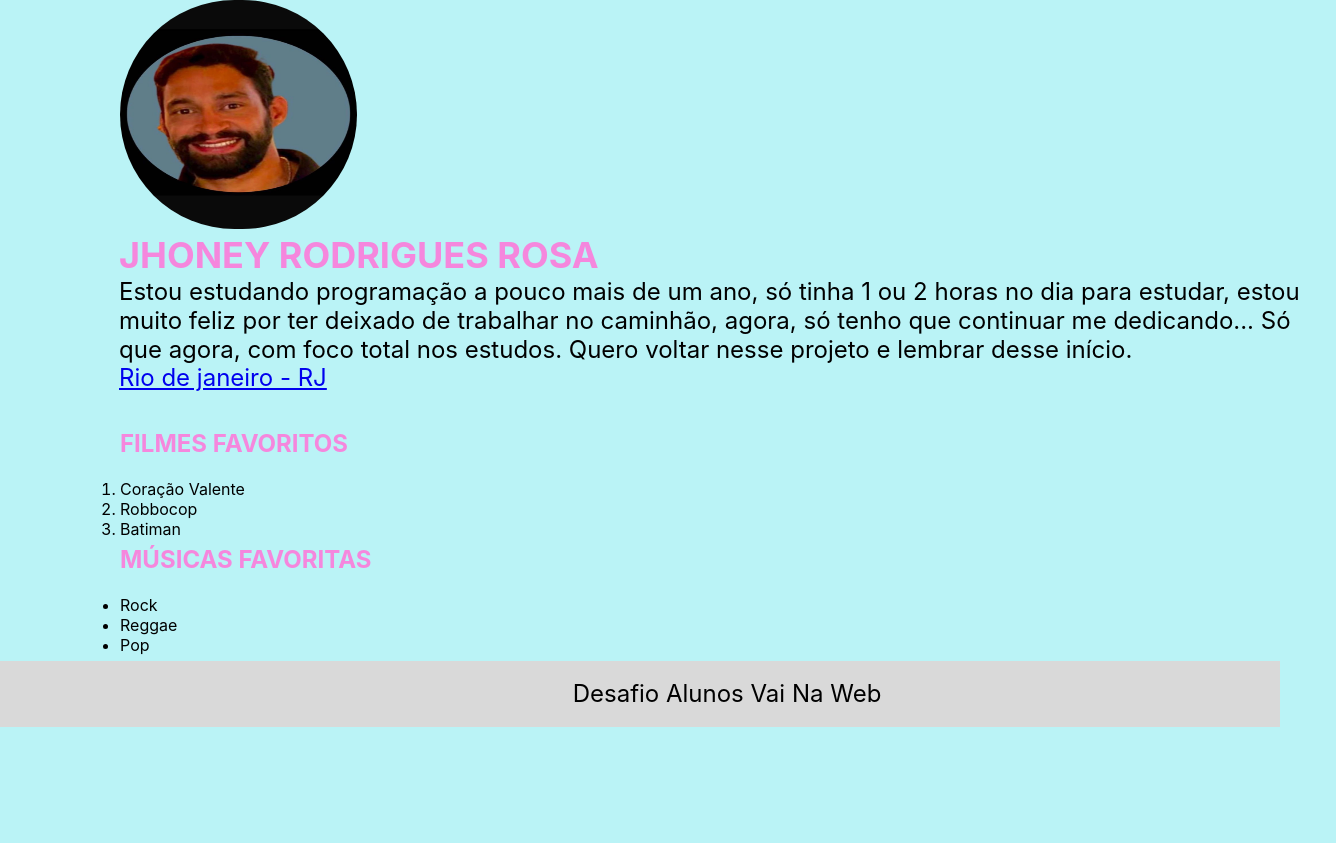
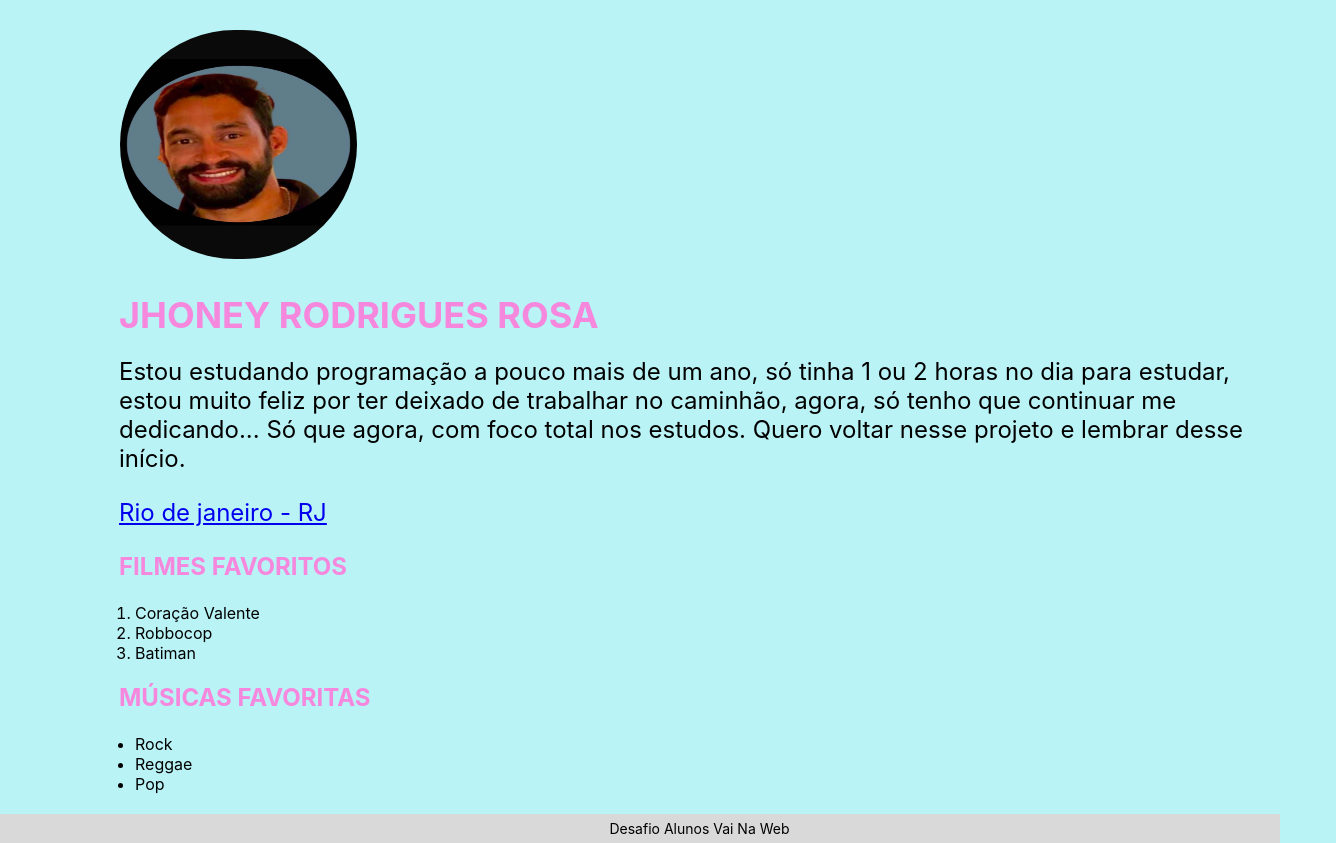
Before and after one commit to Jhoneyrrosa/Desafio-2-VnW, a plain HTML site: page index.html in a window 1280 px wide. Shown: the whole page, 1336 px wide, since content can reach past the window. Before the commit the page ends 800 px from the top, so only its background shows below. Drawn offline with Linux system fonts and the light colour scheme.

Commit message:
Revisão de codigos

```diff
--- a/index.html
+++ b/index.html
@@ -22,7 +22,7 @@
         lembrar desse início.
       </p>
       <br />
-      <p>
+      <p class="link">
         <a href="https://www.youtube.com/watch?v=upxCgYdMINg" target="_blank">
           Rio de janeiro - RJ</a
         >
--- a/style.scss
+++ b/style.scss
@@ -14,8 +14,7 @@ body {
 img {
     width: 237px;
     height: 229px;
-    top: 116px;
-    margin-left: 120px;
+    margin: 30px 0 30px 120px;
     border-radius: 150px;
 }
 
@@ -31,29 +30,31 @@ h1, h2 {
     text-transform: uppercase;
 }
 
-h2 {
-    width: 388px;
-    height: 50px;
-    top: 590px;
-    margin-left: 120px;
-}
-
 p {
     font-family: Inter;
     font-size: 24px;
     font-weight: 400;
     line-height: 29.05px;
-    margin-left: 119px;
-    width: 1216px;
-    height: 66px;
-    top: 452px;
+    margin: 20px 0 0 119px;
+
 }
 
+.link {
+    margin: 5px 0 25px 119px;
+}
+
+h2 {
+    width: 388px;
+    height: 50px;
+    top: 590px;
+    margin-left: 119px;
+}
+
+
 ul,ol {
-    width: 1216px;
-    height: 66px;
-    top: 641px;
-    margin-left: 120px;
+
+   margin: 1px 0 20px 0;
+    padding-left: 135px;
 
 
 }
@@ -66,9 +67,8 @@ footer {
    }
 
    .pfooter {
-
+        font-size: 14px;
         display: flex;
-        justify-content: center;  // Centraliza horizontalmente
-        align-items: center;      // Centraliza verticalmente
-
+        justify-content: center;
+        align-items: center;
       }
```
Also changed, not shown: style.css, 1 other file.
